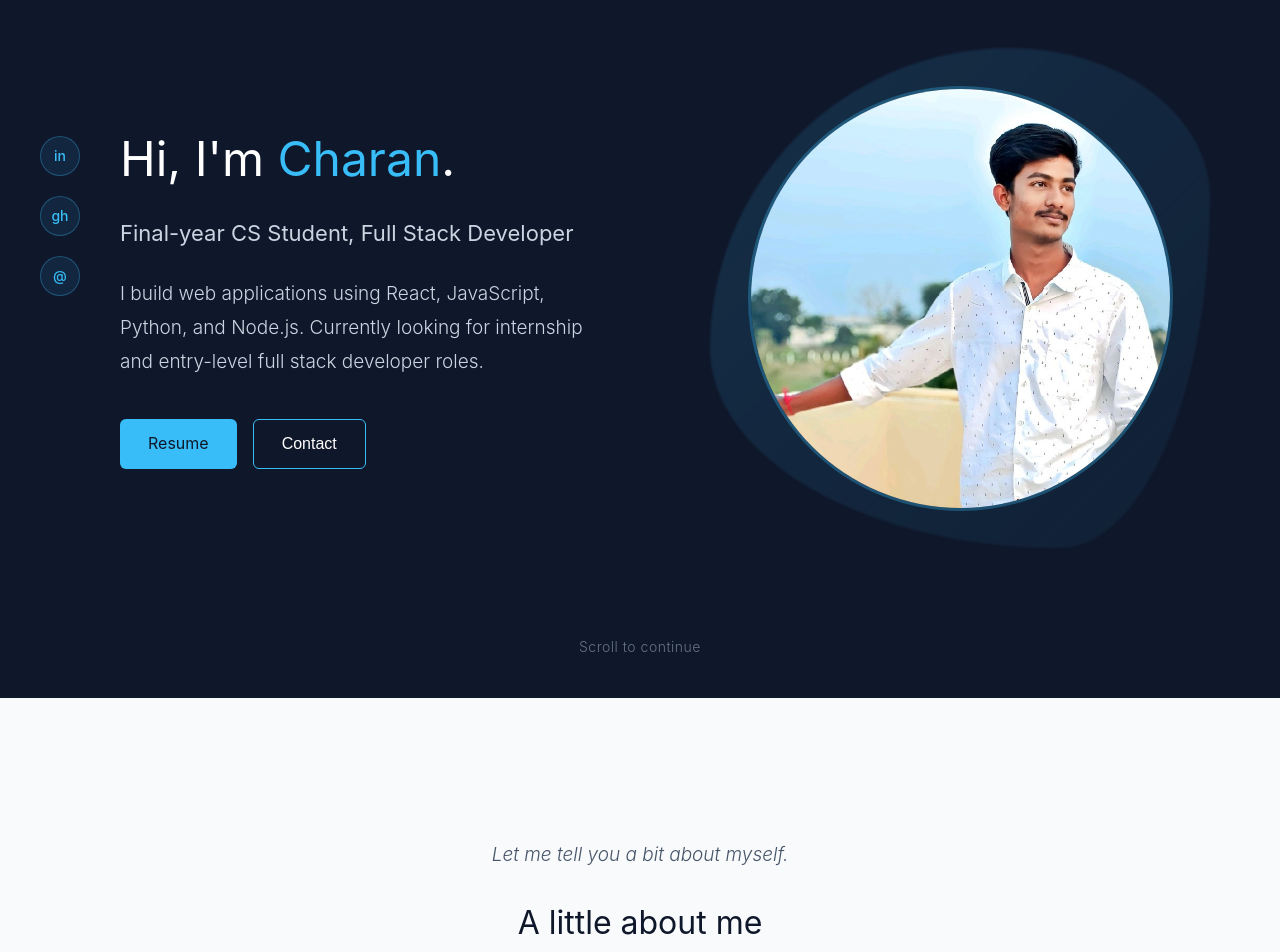
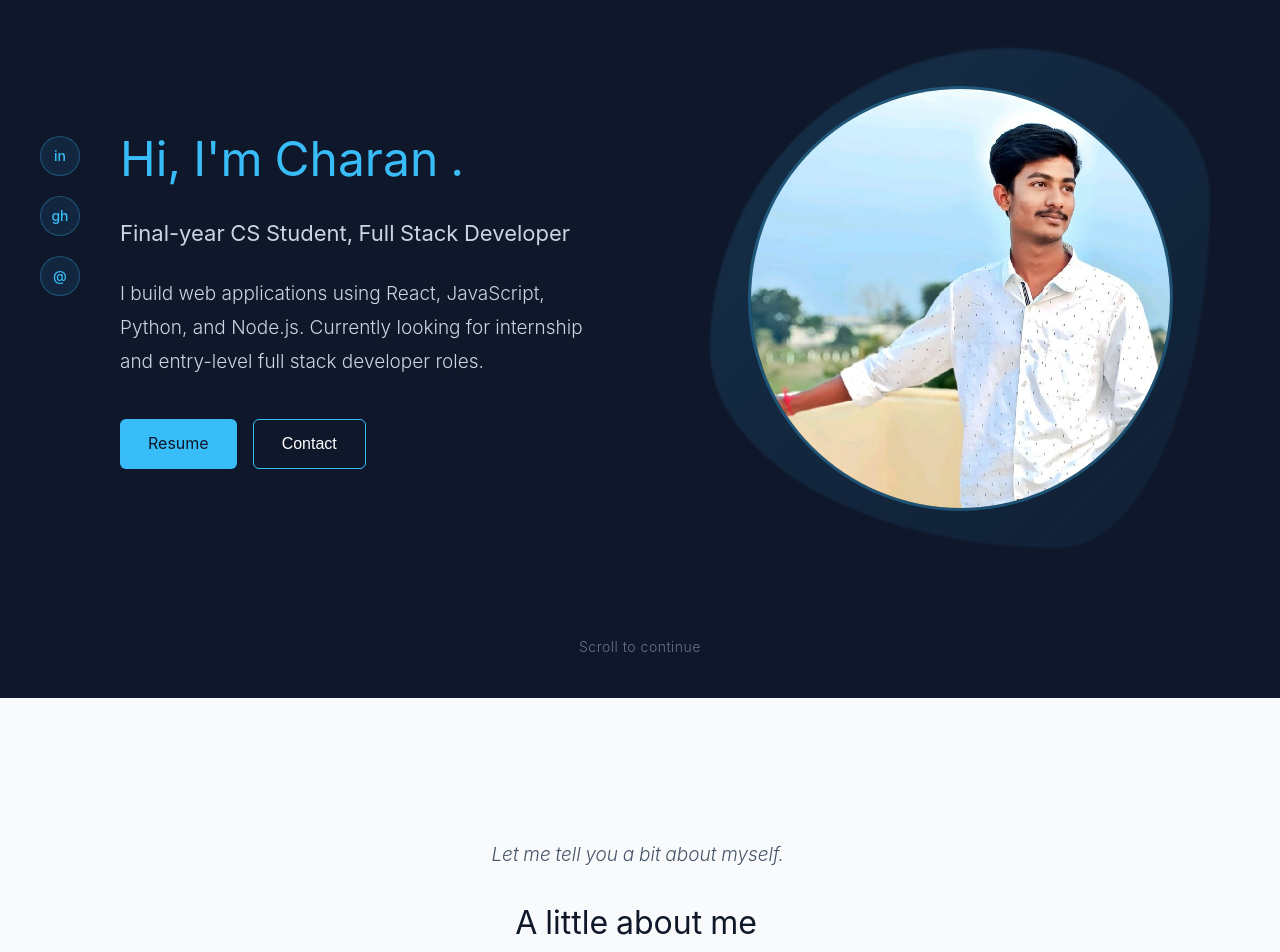
Before and after one commit to charanramagiri/portfolio, a React (Vite) app: page / in a window 1280 px wide. Shown: the part 180-1132 px from the top of the page. Built offline with nearby package versions, Linux system fonts and the light colour scheme.

Commit message:
Added word-by-word reveal animations to all major headings and intro lines

```diff
--- a/src/components/About/About.jsx
+++ b/src/components/About/About.jsx
@@ -1,5 +1,6 @@
 import "./About.css";
 import { motion } from "framer-motion";
+import AnimatedText from "../AnimatedText/AnimatedText";
 
 const containerVariants = {
   hidden: { opacity: 0 },
@@ -35,11 +36,9 @@ function About() {
       variants={containerVariants}
     >
       <div className="about-container">
-        <motion.p className="section-transition" variants={itemVariants}>
-          Let me tell you a bit about myself.
-        </motion.p>
+        <AnimatedText text="Let me tell you a bit about myself." as="p" className="section-transition" />
 
-        <motion.h2 variants={itemVariants}>A little about me</motion.h2>
+        <AnimatedText text="A little about me" as="h2" />
 
         <motion.p variants={itemVariants}>
           I'm a final-year Computer Science student (B.Tech) focused on full stack web development. I build projects using React, JavaScript, Node.js, SQL, and occasionally explore Machine Learning.
--- /dev/null
+++ b/src/components/AnimatedText/AnimatedText.jsx
@@ -0,0 +1,50 @@
+import { motion } from "framer-motion";
+
+const wordVariants = {
+  hidden: { opacity: 0, y: 20 },
+  visible: {
+    opacity: 1,
+    y: 0,
+    transition: {
+      duration: 0.3,
+      ease: [0.4, 0, 0.2, 1],
+    },
+  },
+};
+
+const containerVariants = {
+  hidden: { opacity: 0 },
+  visible: {
+    opacity: 1,
+    transition: {
+      staggerChildren: 0.05,
+      delayChildren: 0.1,
+    },
+  },
+};
+
+function AnimatedText({ text, className, as: Component = "span", ...props }) {
+  const words = text.split(" ");
+
+  return (
+    <Component className={className} {...props}>
+      <motion.span
+        initial="hidden"
+        whileInView="visible"
+        viewport={{ once: true, amount: 0.3 }}
+        variants={containerVariants}
+        style={{ display: "inline-block" }}
+      >
+        {words.map((word, index) => (
+          <span key={index} style={{ display: "inline-block", marginRight: "0.25em" }}>
+            <motion.span variants={wordVariants} style={{ display: "inline-block" }}>
+              {word}
+            </motion.span>
+          </span>
+        ))}
+      </motion.span>
+    </Component>
+  );
+}
+
+export default AnimatedText;
--- a/src/components/Contact/Contact.jsx
+++ b/src/components/Contact/Contact.jsx
@@ -1,5 +1,6 @@
 import "./Contact.css";
 import { motion } from "framer-motion";
+import AnimatedText from "../AnimatedText/AnimatedText";
 
 const containerVariants = {
   hidden: { opacity: 0 },
@@ -35,9 +36,7 @@ function Contact() {
       variants={containerVariants}
     >
       <div className="contact-wrapper">
-        <motion.p className="section-transition" variants={itemVariants}>
-          Let's connect.
-        </motion.p>
+        <AnimatedText text="Let's connect." as="p" className="section-transition" />
 
         <motion.p className="contact-intro" variants={itemVariants}>
           I'm actively seeking internship and entry-level full stack developer roles. If you think my work aligns with what you're looking for, I'd be happy to connect.
--- a/src/components/Hero/Hero.jsx
+++ b/src/components/Hero/Hero.jsx
@@ -1,7 +1,34 @@
 import "./Hero.css";
 import profile from "../../assets/images/profile.jpg";
+import { motion } from "framer-motion";
+
+const wordVariants = {
+  hidden: { opacity: 0, y: 20 },
+  visible: {
+    opacity: 1,
+    y: 0,
+    transition: {
+      duration: 0.3,
+      ease: [0.4, 0, 0.2, 1],
+    },
+  },
+};
+
+const containerVariants = {
+  hidden: { opacity: 0 },
+  visible: {
+    opacity: 1,
+    transition: {
+      staggerChildren: 0.05,
+      delayChildren: 0.1,
+    },
+  },
+};
 
 function Hero() {
+  const h1Words = ["Hi,", "I'm"];
+  const h2Words = "Final-year CS Student, Full Stack Developer".split(" ");
+
   return (
     <section className="hero">
       <div className="hero-container">
@@ -20,10 +47,48 @@ function Hero() {
 
           <div className="hero-content">
             <h1>
-              Hi, I'm <span>Charan</span>.
+              <motion.span
+                initial="hidden"
+                animate="visible"
+                variants={containerVariants}
+                style={{ display: "inline-block" }}
+              >
+                {h1Words.map((word, index) => (
+                  <span key={index} style={{ display: "inline-block", marginRight: "0.25em" }}>
+                    <motion.span variants={wordVariants} style={{ display: "inline-block" }}>
+                      {word}
+                    </motion.span>
+                  </span>
+                ))}
+                <span style={{ display: "inline-block", marginRight: "0.25em" }}>
+                  <motion.span variants={wordVariants} style={{ display: "inline-block" }}>
+                    <span style={{ color: "#38bdf8" }}>Charan</span>
+                  </motion.span>
+                </span>
+                <span style={{ display: "inline-block" }}>
+                  <motion.span variants={wordVariants} style={{ display: "inline-block" }}>
+                    .
+                  </motion.span>
+                </span>
+              </motion.span>
             </h1>
 
-            <h2>Final-year CS Student, Full Stack Developer</h2>
+            <h2>
+              <motion.span
+                initial="hidden"
+                animate="visible"
+                variants={containerVariants}
+                style={{ display: "inline-block" }}
+              >
+                {h2Words.map((word, index) => (
+                  <span key={index} style={{ display: "inline-block", marginRight: "0.25em" }}>
+                    <motion.span variants={wordVariants} style={{ display: "inline-block" }}>
+                      {word}
+                    </motion.span>
+                  </span>
+                ))}
+              </motion.span>
+            </h2>
 
             <p>
               I build web applications using React, JavaScript, Python, and Node.js. Currently looking for internship and entry-level full stack developer roles.
--- a/src/components/Projects/Projects.jsx
+++ b/src/components/Projects/Projects.jsx
@@ -1,6 +1,7 @@
 import "./Projects.css";
 import projects from "../../data/projects";
 import { motion } from "framer-motion";
+import AnimatedText from "../AnimatedText/AnimatedText";
 
 const containerVariants = {
   hidden: { opacity: 0 },
@@ -51,11 +52,9 @@ function Projects() {
       variants={containerVariants}
     >
       <div className="projects-wrapper">
-        <motion.p className="section-transition" variants={itemVariants}>
-          Here are some things I've built.
-        </motion.p>
+        <AnimatedText text="Here are some things I've built." as="p" className="section-transition" />
 
-        <motion.h2 variants={itemVariants}>Selected work</motion.h2>
+        <AnimatedText text="Selected work" as="h2" />
 
         <motion.p className="projects-intro" variants={itemVariants}>
           Here's a small selection of things I've built.
--- a/src/components/Skills/Skills.jsx
+++ b/src/components/Skills/Skills.jsx
@@ -1,5 +1,6 @@
 import "./Skills.css";
 import { motion } from "framer-motion";
+import AnimatedText from "../AnimatedText/AnimatedText";
 
 const containerVariants = {
   hidden: { opacity: 0 },
@@ -47,11 +48,9 @@ function Skills() {
       variants={containerVariants}
     >
       <div className="skills-wrapper">
-        <motion.p className="section-transition" variants={itemVariants}>
-          Here's what I work with.
-        </motion.p>
+        <AnimatedText text="Here's what I work with." as="p" className="section-transition" />
 
-        <motion.h2 variants={itemVariants}>What I work with</motion.h2>
+        <AnimatedText text="What I work with" as="h2" />
 
         <motion.div
           className="skills-container"
```
